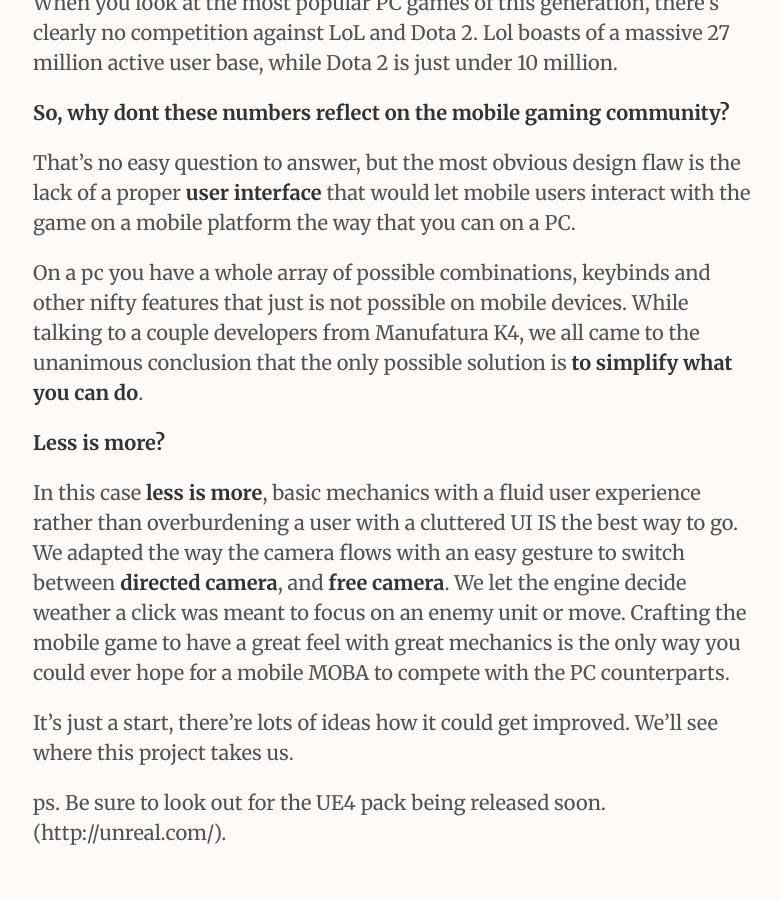
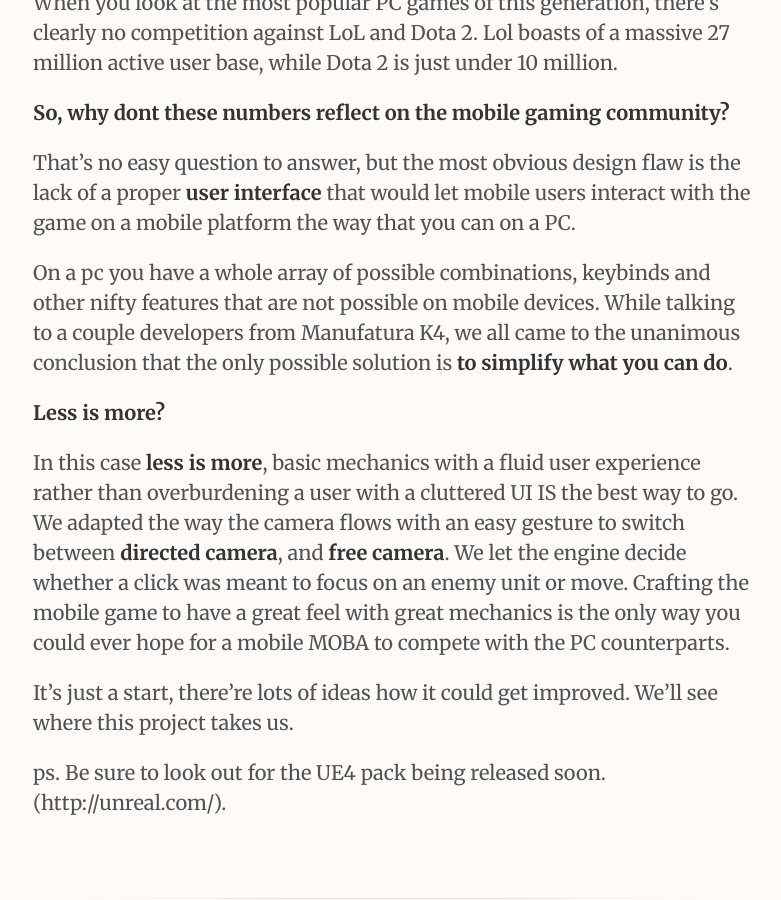
Before and after one commit to ArielSaldana/arielsaldana.github.io, a Jekyll site: the page built from _posts/2015-03-26-Mobile-Moba-Project.md, in a window 1280 px wide and 900 px high, scrolled down 996 px. Shown: the whole window, without its empty margins (247-1028 px from the left). Built offline with Jekyll 4.4.1, drawn with Linux system fonts in a browser that asks for light colours; Markdown is read by kramdown in place of the engine named in the settings; comment, search, counter and statistics services are not loaded.

Commit message:
Update 2015-03-26-Mobile-Moba-Project.md

```diff
--- a/_posts/2015-03-26-Mobile-Moba-Project.md
+++ b/_posts/2015-03-26-Mobile-Moba-Project.md
@@ -17,11 +17,11 @@
 
 That's no easy question to answer, but the most obvious design flaw is the lack of a proper __user interface__ that would let mobile users interact with the game on a mobile platform the way that you can on a PC.
 
-On a pc you have a whole array of possible combinations, keybinds and other nifty features that just is not possible on mobile devices. While talking to a couple developers from Manufatura K4, we all came to the unanimous conclusion that the only possible solution is __to simplify what you can do__.
+On a pc you have a whole array of possible combinations, keybinds and other nifty features that are not possible on mobile devices. While talking to a couple developers from Manufatura K4, we all came to the unanimous conclusion that the only possible solution is __to simplify what you can do__.
 
 __Less is more?__
 
-In this case __less is more__, basic mechanics with a fluid user experience rather than overburdening a user with a cluttered UI IS the best way to go. We adapted the way the camera flows with an easy gesture to switch between __directed camera__, and __free camera__. We let the engine decide weather a click was meant to focus on an enemy unit or move. Crafting the mobile game to have a great feel with great mechanics is the only way you could ever hope for a mobile MOBA to compete with the PC counterparts.
+In this case __less is more__, basic mechanics with a fluid user experience rather than overburdening a user with a cluttered UI IS the best way to go. We adapted the way the camera flows with an easy gesture to switch between __directed camera__, and __free camera__. We let the engine decide whether a click was meant to focus on an enemy unit or move. Crafting the mobile game to have a great feel with great mechanics is the only way you could ever hope for a mobile MOBA to compete with the PC counterparts.
 
 It’s just a start, there’re lots of ideas how it could get improved. We'll see where this project takes us.
 
```
